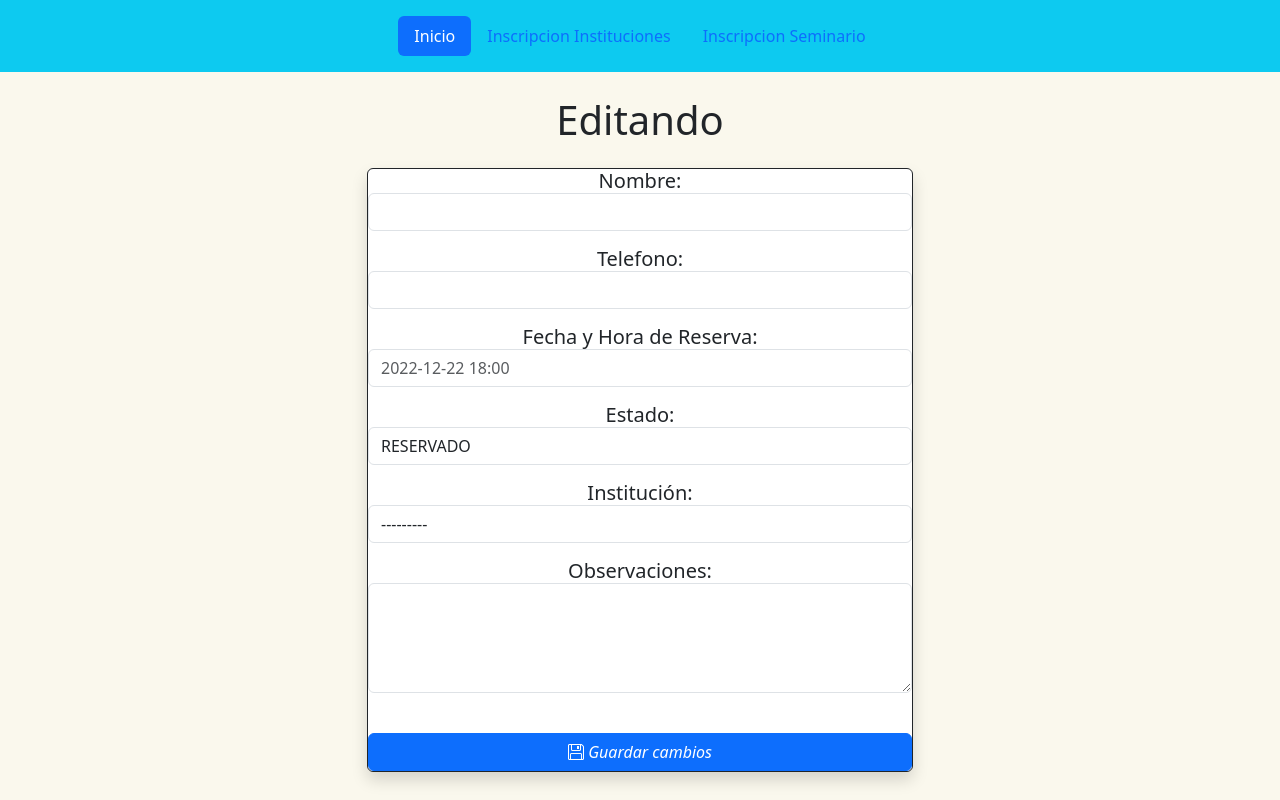
After one commit to Crimsonfv/Quintana_Guillermo_FINAL, a Django app: template templates/editarInscrito.html in a window 1280 px wide. The commit adds this page. Run offline with Django 4.2, Linux system fonts and the light colour scheme; the template is opened without the code that fills it: values that come from a table or form of the project are taken from there, others are empty.

Commit message:
Ingresamos el editar y mejoramos la pagina de los institutos

```diff
--- a/Inscritos/models.py
+++ b/Inscritos/models.py
@@ -11,7 +11,7 @@
 class Inscritos(models.Model):
     Nombre = models.CharField(max_length=50)
     Telefono = models.CharField(max_length=50)
-    FechaDeInscripcionYHora = models.DateField()
+    FechaDeInscripcionYHora = models.DateTimeField()
     Estado = models.CharField(max_length=50)
     Institucion = models.ForeignKey('Instituciones', models.DO_NOTHING, db_column='Institucion')
     Observaciones = models.TextField(blank=True, null=True)
--- a/Inscritos/urls.py
+++ b/Inscritos/urls.py
@@ -6,4 +6,5 @@
     path('inscritos/', views.inscritos, name='Inscritos'),
     path('instituciones/', views.instituciones, name='Instituciones'),
     path('borrarInscrito/<int:inscrito_id>/', views.borrarInscrito, name='borrarInscrito'),
+    path('editarInscrito/<int:inscrito_id>/', views.editarInscrito, name='editarInscrito'),
 ]
--- /dev/null
+++ b/templates/editarInscrito.html
@@ -0,0 +1,20 @@
+{% extends 'base.html' %}
+
+{% block title %}Editando{% endblock %}
+
+{% block content %}
+    <div class="container mt-4">
+        <div class="row justify-content-center">
+            <div class="col-md-6">
+                <h1 class="text-center mb-4">Editando</h1>
+                <form method="POST">
+                    {% csrf_token %}
+                    <div class="card mb-3 border-dark shadow text-center">
+                        <h5>{{ form.as_p }}</h5>
+                        <button type="submit" class="btn btn-primary mt-3"><i class="bi bi-floppy"> Guardar cambios</i></button>
+                    </div>
+                </form>
+            </div>
+        </div>
+    </div>
+{% endblock %}
--- a/templates/inscritos.html
+++ b/templates/inscritos.html
@@ -31,7 +31,7 @@
                 {% endif %}
             </div>
             <a href="{% url 'borrarInscrito' inscrito.id %}" class="btn btn-danger"><i class="bi bi-trash"></i> Borrar Inscripción</a>
-            <a href="/" class="btn btn-warning"><i class="bi bi-pen"></i> Editar Inscripción</a>
+            <a href="{% url 'editarInscrito' inscrito.id %}" class="btn btn-warning"><i class="bi bi-pen"></i> Editar Inscripción</a>
         </div>
     {% endfor %}
 </div>
```
Also changed, not shown: Inscritos/views.py (+16 -7 lines), templates/instituciones.html (+13 -6 lines), Inscritos/migrations/0002_alter_inscritos_fechadeinscripcionyhora.py (added).
